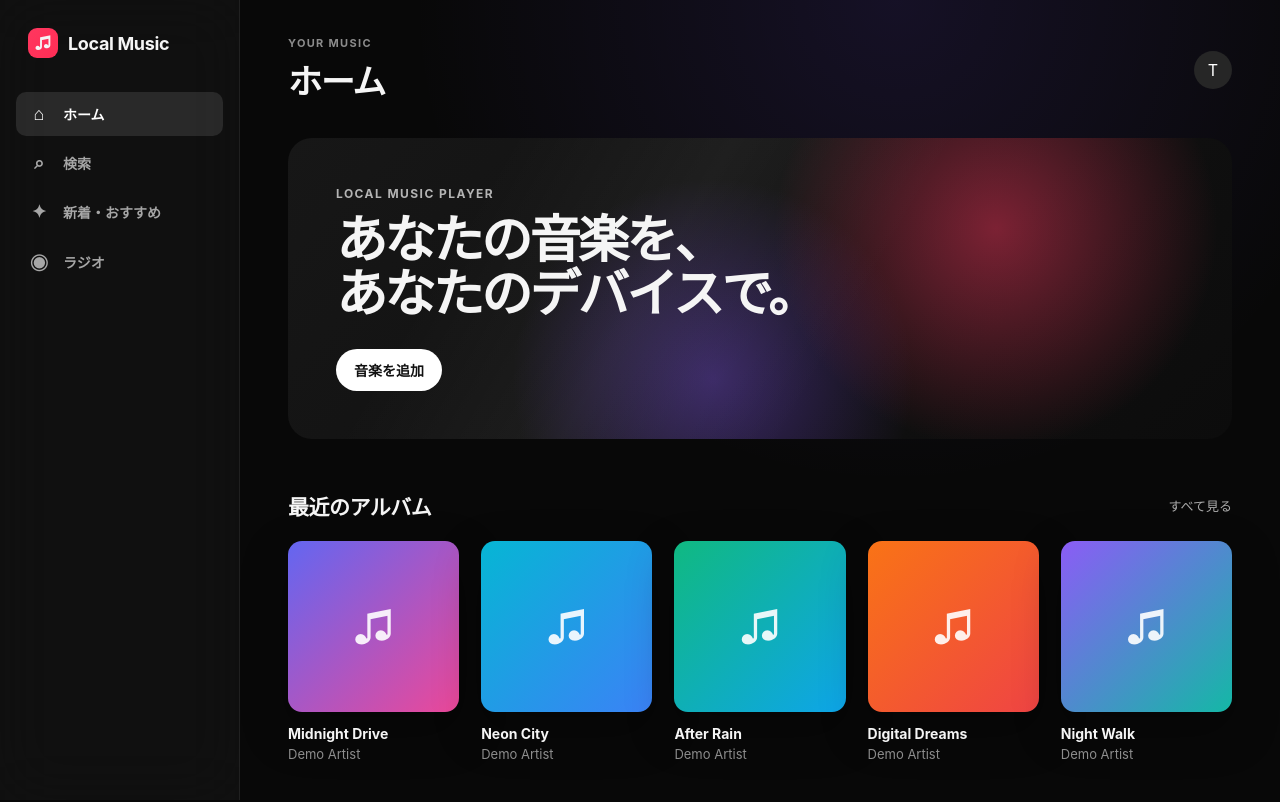
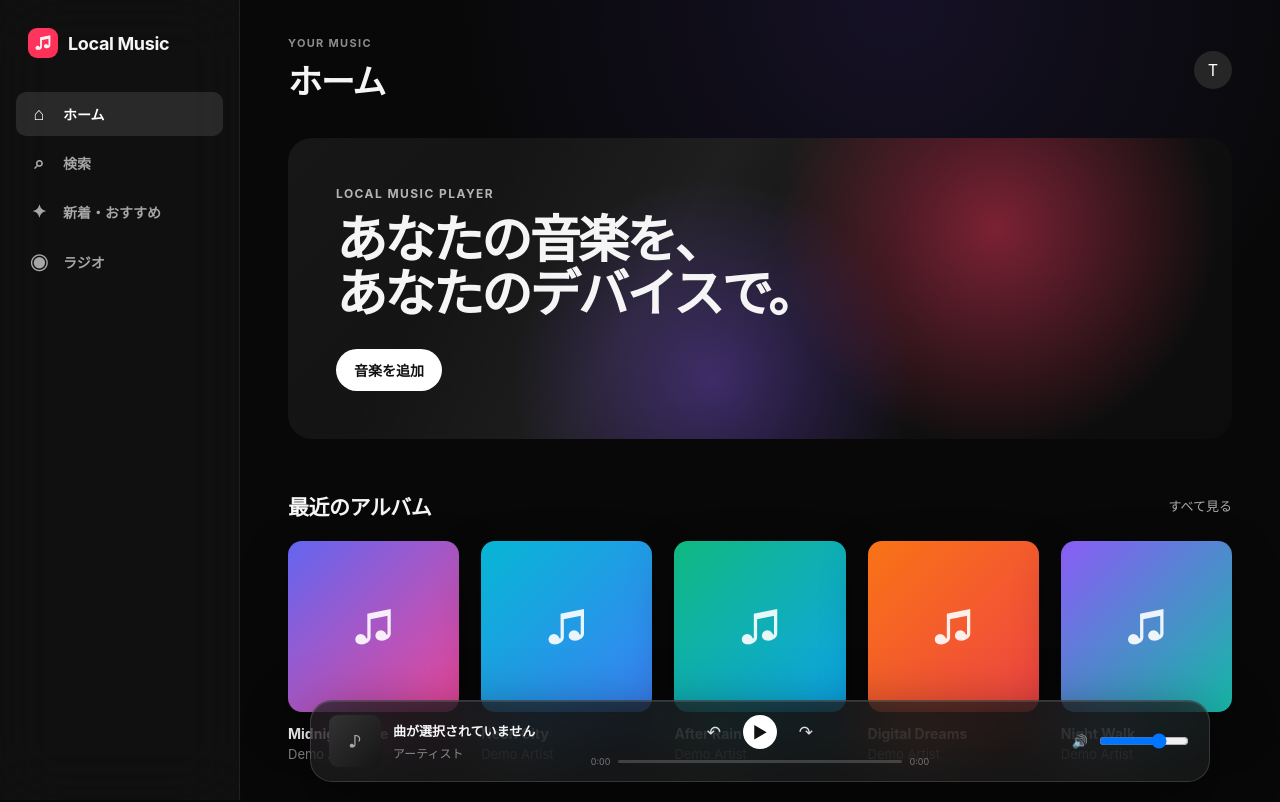
Before and after one commit to takasimakakeru/Next.js-AppleMusic, a Next.js app in the folder apple-music-local/: page / in a window 1280 px wide. Shown: the top 802 px of the page. Built offline with nearby package versions, Linux system fonts and the light colour scheme.

Commit message:
remake Player.tsx

```diff
--- a/apple-music-local/src/components/player/Player.tsx
+++ b/apple-music-local/src/components/player/Player.tsx
@@ -6,15 +6,68 @@ export default function Player() {
   const { currentTrack, isPlaying, togglePlay } = usePlayer()
 
   return (
-    <div>
-      <div>
-        <p>{currentTrack?.title ?? "曲が選択されていません"}</p>
-        <p>{currentTrack?.artist ?? "アーティスト"}</p>
+    <div className="player-wrapper">
+      <div className="player">
+
+        {/* 曲情報 */}
+        <div className="player-track">
+          <div className="player-art">
+            ♪
+          </div>
+
+          <div className="player-info">
+            <strong>
+              {currentTrack?.title ?? "曲が選択されていません"}
+            </strong>
+
+            <span>
+              {currentTrack?.artist ?? "アーティスト"}
+            </span>
+          </div>
+        </div>
+
+        {/* 再生操作 */}
+        <div className="player-main">
+          <div className="player-buttons">
+            <button className="player-button secondary">
+              ↶
+            </button>
+
+            <button
+              className="player-button play"
+              onClick={togglePlay}
+            >
+              {isPlaying ? "Ⅱ" : "▶"}
+            </button>
+
+            <button className="player-button secondary">
+              ↷
+            </button>
+          </div>
+
+          <div className="progress">
+            <span>0:00</span>
+
+            <div className="progress-track">
+              <div className="progress-value" />
+            </div>
+
+            <span>0:00</span>
+          </div>
+        </div>
+
+        {/* 音量 */}
+        <div className="player-volume">
+          🔊
+          <input
+            type="range"
+            min="0"
+            max="100"
+            defaultValue="70"
+          />
+        </div>
+
       </div>
-
-      <button onClick={togglePlay}>
-        {isPlaying ? "停止" : "再生"}
-      </button>
     </div>
   )
 }
```
